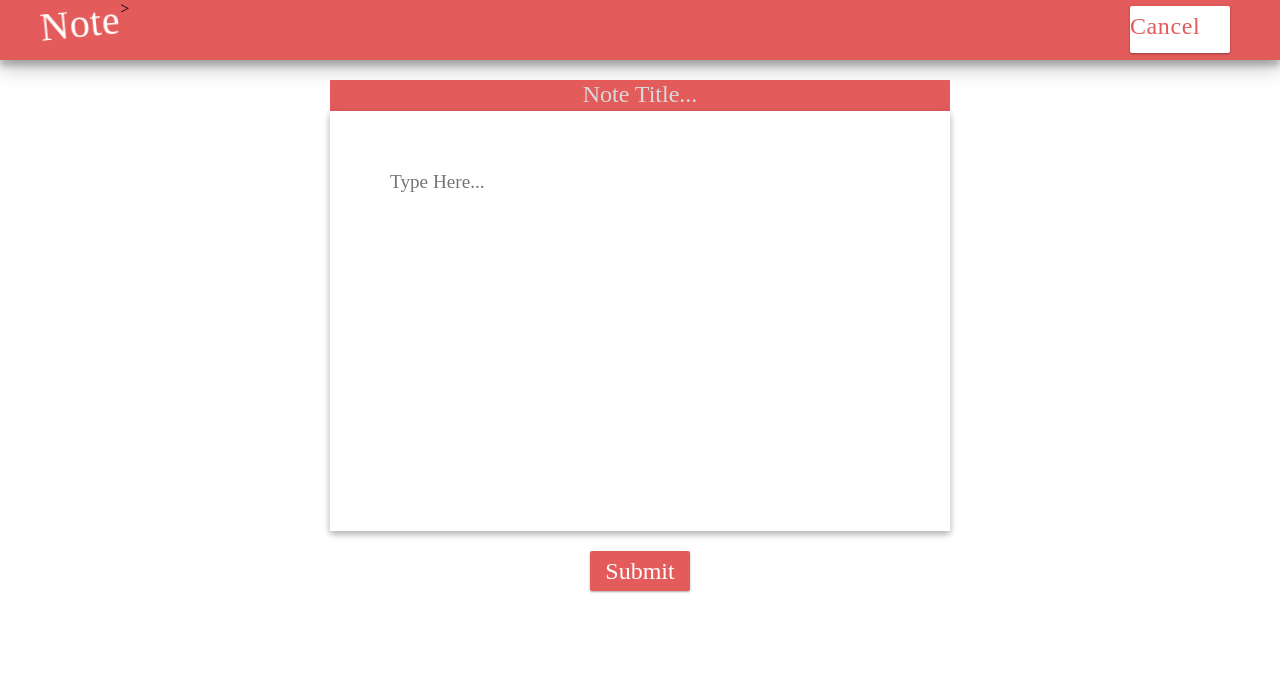
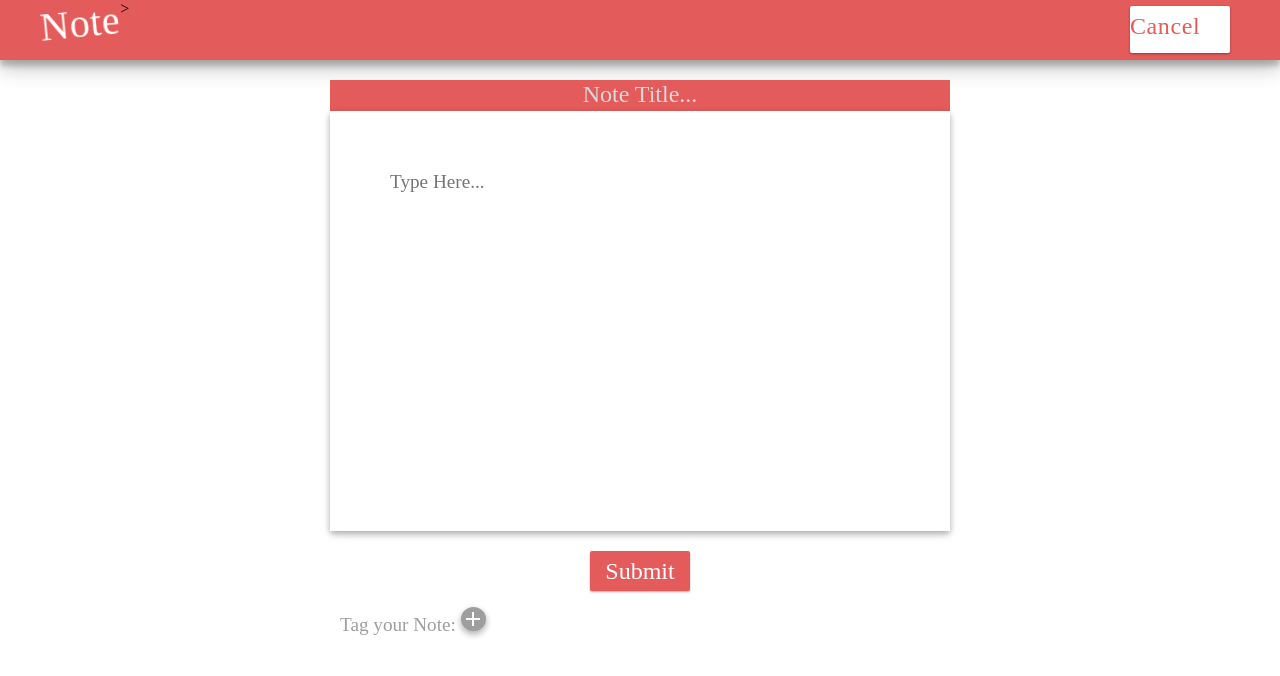
Before and after one commit to DrKalen/React---Note-SPA, a React (Create React App) app: page / in a window 1280 px wide. Both pictures are taken after a click on the element "+ Note". Shown: the top 676 px of the page. Built offline with nearby package versions, Linux system fonts and the light colour scheme; no server answers.

Commit message:
Added a tag your note button

```diff
--- a/src/components/Note.js
+++ b/src/components/Note.js
@@ -9,6 +9,16 @@
         };
         this.props.submitNote(formData, this.props.note.id);
     }
+
+    renderTagForm() {
+        return (
+            <span>
+                Tag your Note:
+                <i className="tag-button material-icons">add circle</i>
+            </span>
+        );
+    }
+
     render() {
         const { note } = this.props;
 
@@ -30,6 +40,11 @@
             />
             <input className="note-button" type="submit" value="Submit" />
             </form>
+            <div className="tag-container">
+                <div className="tag-button-container">
+                    {this.renderTagForm()}
+                </div>
+            </div>
         </div>
         );
     }
```
